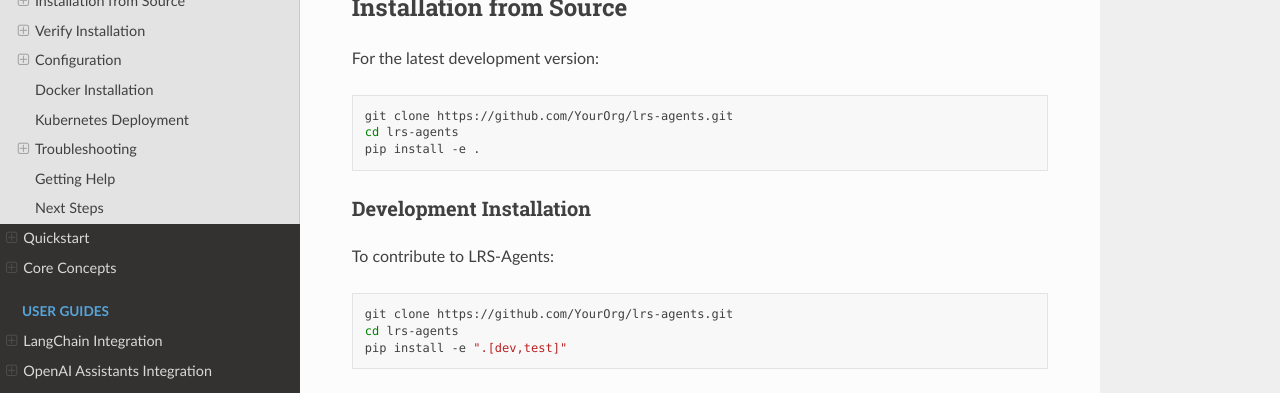
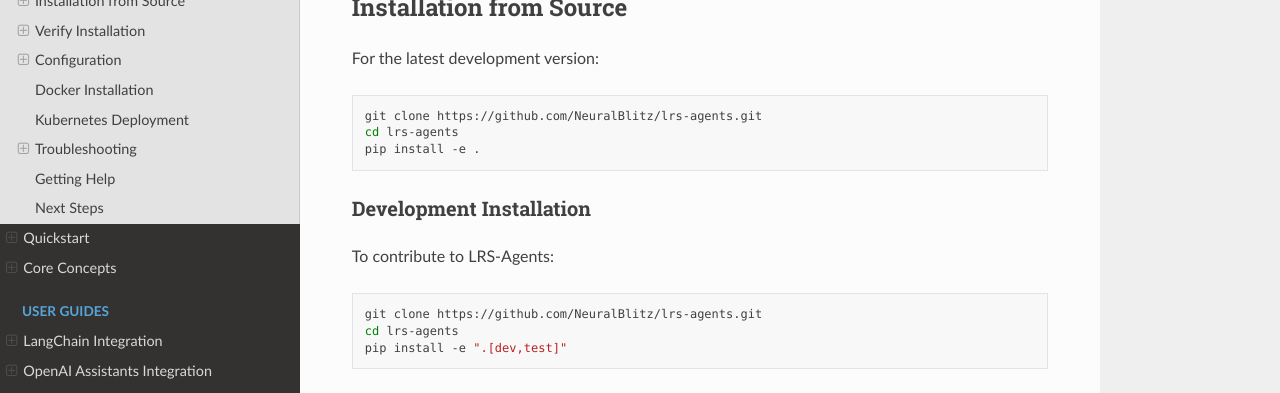
Before and after one commit to NeuralBlitz/lrs-agents, a Sphinx documentation site: the page built from docs/source/getting_started/installation.rst, in a window 1280 px wide and 900 px high, scrolled down 1708 px. Shown: the part 151-544 px from the top of the window. Built offline with Sphinx 7.4.7 and the Read the Docs theme 3.1.0, drawn with Linux system fonts in a browser that asks for light colours; some of the changed lines change nothing that is shown; some of the changed text lies outside the part shown.

Commit message:
Update installation.rst

```diff
--- a/docs/source/getting_started/installation.rst
+++ b/docs/source/getting_started/installation.rst
@@ -92,7 +92,7 @@
 
 .. code-block:: bash
 
-   git clone https://github.com/YourOrg/lrs-agents.git
+   git clone https://github.com/NeuralBlitz/lrs-agents.git
    cd lrs-agents
    pip install -e .
 
@@ -103,7 +103,7 @@
 
 .. code-block:: bash
 
-   git clone https://github.com/YourOrg/lrs-agents.git
+   git clone https://github.com/NeuralBlitz/lrs-agents.git
    cd lrs-agents
    pip install -e ".[dev,test]"
 
@@ -265,9 +265,9 @@
 
 If you encounter issues:
 
-* Check the `GitHub Issues <https://github.com/YourOrg/lrs-agents/issues>`_
-* Join our `Discord community <https://discord.gg/lrs-agents>`_
-* Email support@lrs-agents.dev
+* Check the `GitHub Issues <https://github.com/NeuralBlitz/lrs-agents/issues>`_
+* Join our `Discord community <https://huggingface.co/NuralNexus>`_
+* Email nuralnexus@icloud.com
 
 Next Steps
 ----------
```
